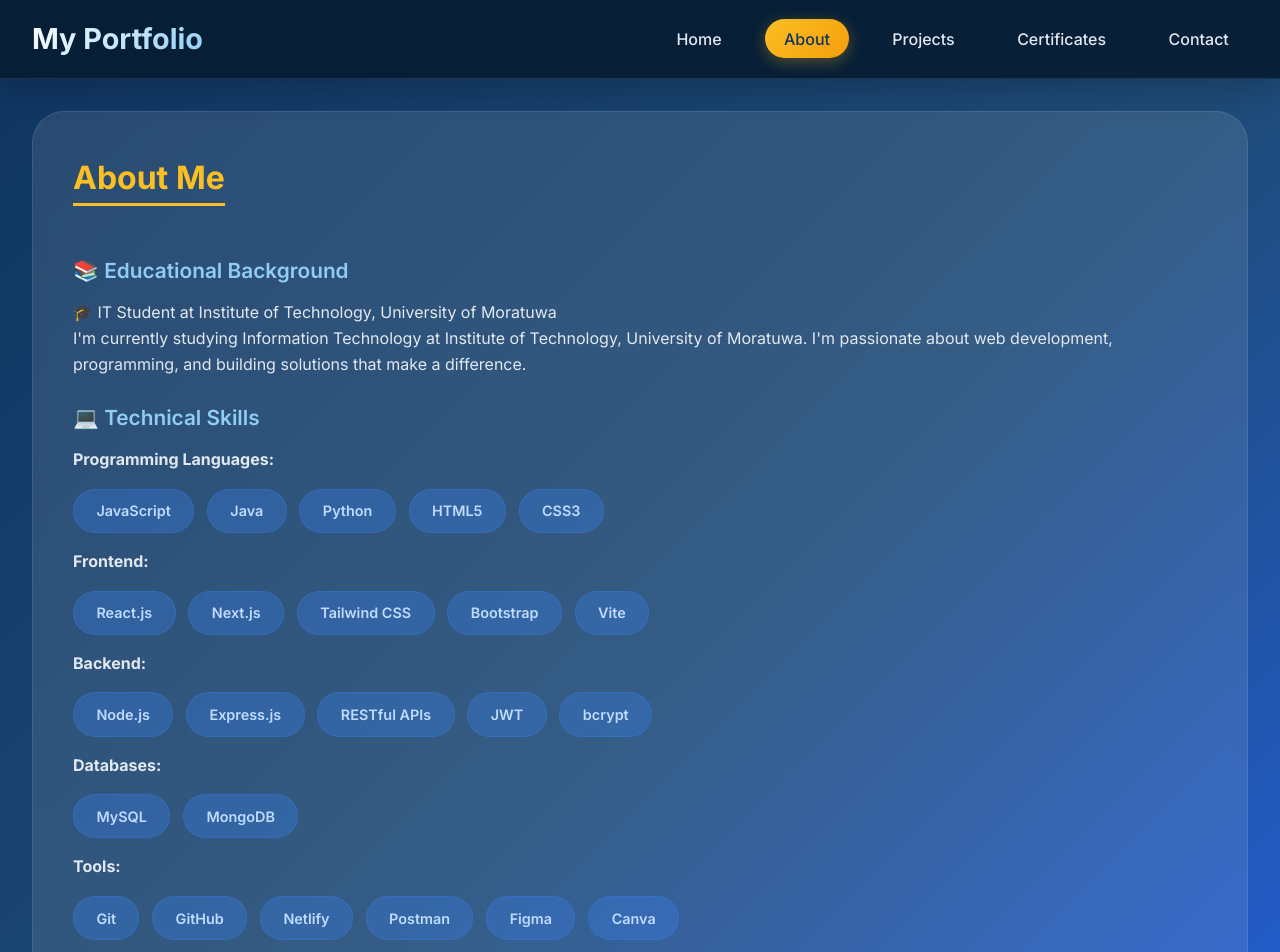
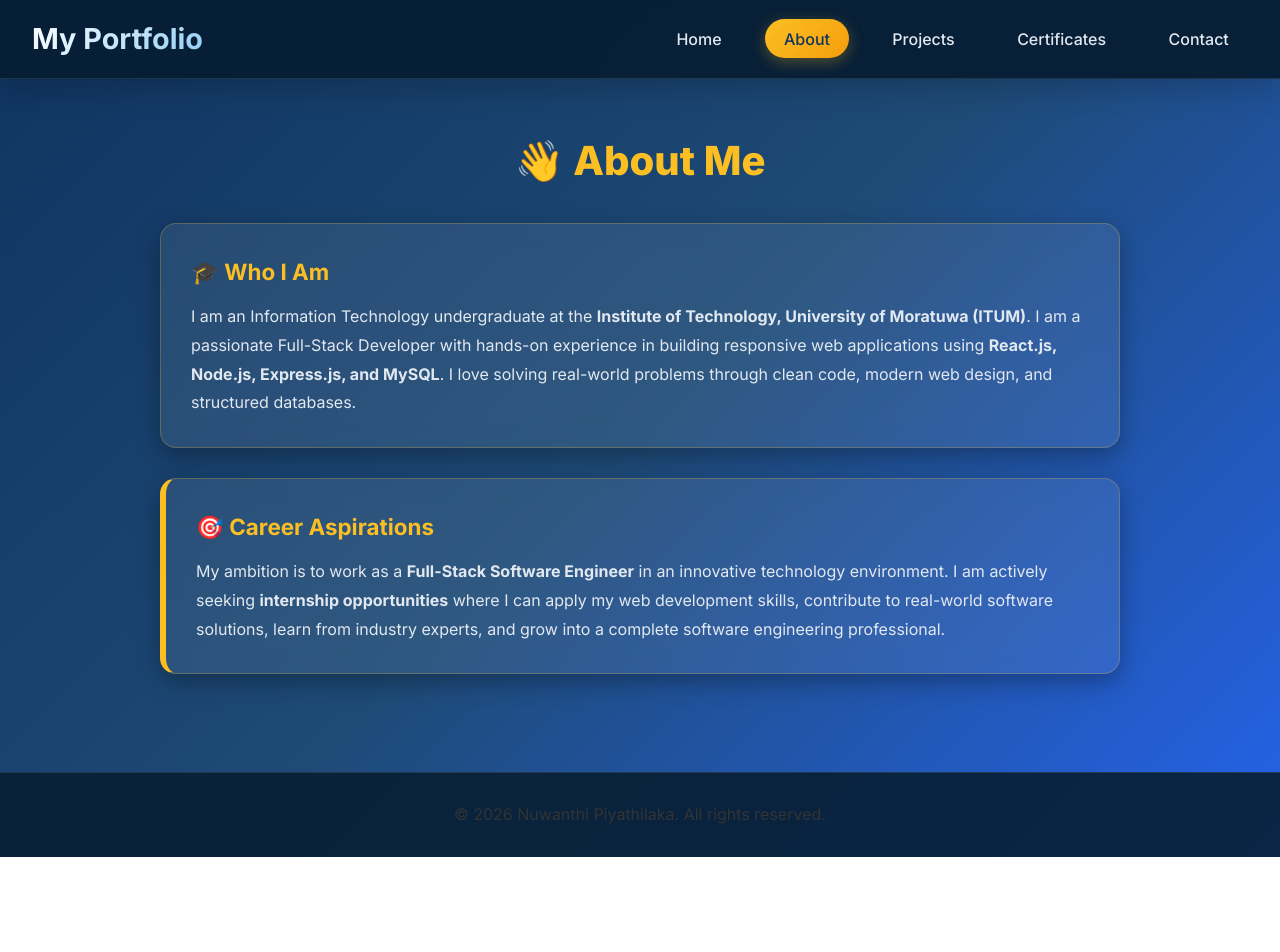
Before and after one commit to Nuwanthi608/my-portfolio, a React (Create React App) app: page /about in a window 1280 px wide. Shown: the top 952 px of the page. After the commit the page ends 857 px from the top, so only its background shows below. Built offline with nearby package versions, Linux system fonts and the light colour scheme.

Commit message:
Update About Me and Career Aspirations section

```diff
--- a/src/components/About.js
+++ b/src/components/About.js
@@ -1,86 +1,47 @@
 import React from 'react';
 
-function About() {
+const About = () => {
   return (
-    <div className="container">
-      <div className="about-section">
-        <h2>About Me</h2>
+    <div style={{ padding: '50px 20px', maxWidth: '1000px', margin: '0 auto' }}>
+      <h2 style={{ color: '#fbbf24', fontSize: '2.5rem', marginBottom: '30px', textAlign: 'center', fontWeight: '800' }}>
+        👋 About Me
+      </h2>
 
-        <h3>📚 Educational Background</h3>
-        <p>🎓 IT Student at Institute of Technology, University of Moratuwa</p>
+      {/* About Me Card */}
+      <div style={{
+        backgroundColor: 'rgba(255, 255, 255, 0.08)',
+        backdropFilter: 'blur(12px)',
+        borderRadius: '16px',
+        padding: '30px',
+        marginBottom: '30px',
+        border: '1px solid rgba(251, 191, 36, 0.25)',
+        boxShadow: '0 8px 25px rgba(0,0,0,0.3)'
+      }}>
+        <h3 style={{ color: '#fbbf24', fontSize: '1.4rem', marginBottom: '12px' }}>🎓 Who I Am</h3>
+        <p style={{ color: '#e2e8f0', lineHeight: '1.8', fontSize: '1rem' }}>
+          I am an Information Technology undergraduate at the <strong>Institute of Technology, University of Moratuwa (ITUM)</strong>. I am a passionate Full-Stack Developer with hands-on experience in building responsive web applications using <strong>React.js, Node.js, Express.js, and MySQL</strong>. I love solving real-world problems through clean code, modern web design, and structured databases.
+        </p>
+      </div>
 
-        <div className="education-detail">
-          <p className="education-text">
-            I'm currently studying Information Technology at Institute of Technology,
-            University of Moratuwa. I'm passionate about web development, programming,
-            and building solutions that make a difference.
-          </p>
-        </div>
-
-        <h3>💻 Technical Skills</h3>
-
-        <div className="skills-category">
-          <h4>Programming Languages:</h4>
-          <ul className="skills-list">
-            <li>JavaScript</li>
-            <li>Java</li>
-            <li>Python</li>
-            <li>HTML5</li>
-            <li>CSS3</li>
-          </ul>
-        </div>
-
-        <div className="skills-category">
-          <h4>Frontend:</h4>
-          <ul className="skills-list">
-            <li>React.js</li>
-            <li>Next.js</li>
-            <li>Tailwind CSS</li>
-            <li>Bootstrap</li>
-            <li>Vite</li>
-          </ul>
-        </div>
-
-        <div className="skills-category">
-          <h4>Backend:</h4>
-          <ul className="skills-list">
-            <li>Node.js</li>
-            <li>Express.js</li>
-            <li>RESTful APIs</li>
-            <li>JWT</li>
-            <li>bcrypt</li>
-          </ul>
-        </div>
-
-        <div className="skills-category">
-          <h4>Databases:</h4>
-          <ul className="skills-list">
-            <li>MySQL</li>
-            <li>MongoDB</li>
-          </ul>
-        </div>
-
-        <div className="skills-category">
-          <h4>Tools:</h4>
-          <ul className="skills-list">
-            <li>Git</li>
-            <li>GitHub</li>
-            <li>Netlify</li>
-            <li>Postman</li>
-            <li>Figma</li>
-            <li>Canva</li>
-          </ul>
-        </div>
-
-        <div className="aspirations">
-          <h3>🎯 Career Aspirations</h3>
-          <p>I aspire to work as a Software Engineer at a global tech company,
-          building innovative solutions that make a difference in people's lives.
-          I am passionate about continuous learning and contributing to meaningful projects.</p>
-        </div>
+      {/* Career Aspirations Card */}
+      <div style={{
+        backgroundColor: 'rgba(255, 255, 255, 0.08)',
+        backdropFilter: 'blur(12px)',
+        borderRadius: '16px',
+        padding: '30px',
+        borderLeft: '6px solid #fbbf24',
+        borderTop: '1px solid rgba(251, 191, 36, 0.25)',
+        borderRight: '1px solid rgba(251, 191, 36, 0.25)',
+        borderBottom: '1px solid rgba(251, 191, 36, 0.25)',
+        boxShadow: '0 8px 25px rgba(0,0,0,0.3)'
+      }}>
+        <h3 style={{ color: '#fbbf24', fontSize: '1.4rem', marginBottom: '12px' }}>🎯 Career Aspirations</h3>
+        <p style={{ color: '#e2e8f0', lineHeight: '1.8', fontSize: '1rem' }}>
+          My ambition is to work as a <strong>Full-Stack Software Engineer</strong> in an innovative technology environment. I am actively seeking <strong>internship opportunities</strong> where I can apply my web development skills, contribute to real-world software solutions, learn from industry experts, and grow into a complete software engineering professional.
+        </p>
       </div>
     </div>
   );
-}
+};
 
 export default About;
```
